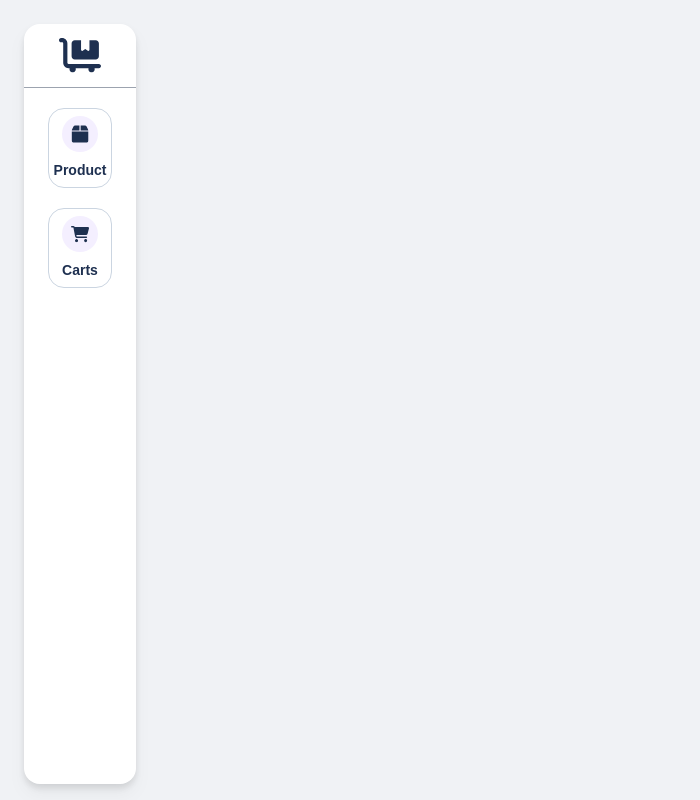
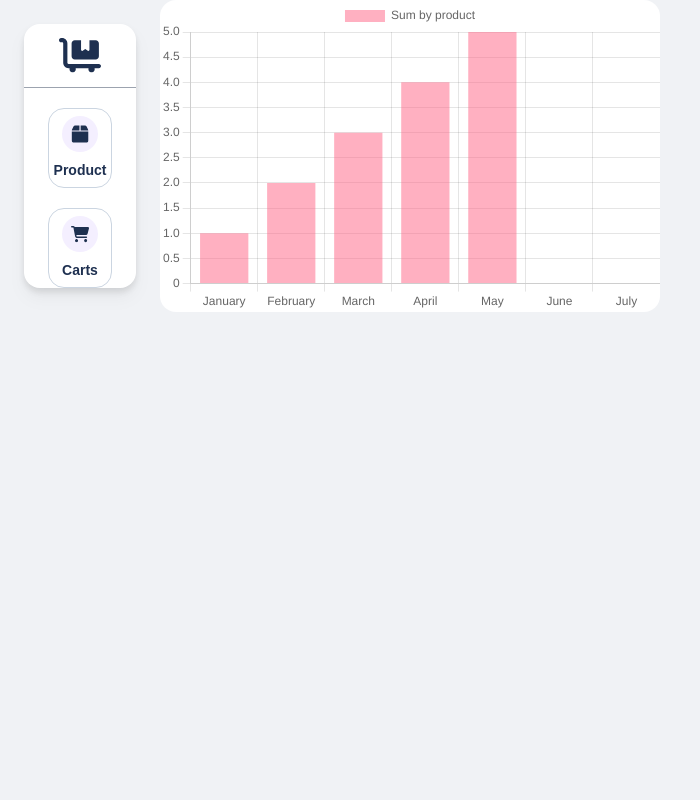
Before and after one commit to chandraapriana/shop, a Next.js app: page / in a window 1280 px wide. Shown: the whole page, without its empty margins (0-700 px from the left). Built offline with nearby package versions, Linux system fonts and the light colour scheme.

Commit message:
feat: create bar chart component

```diff
--- a/src/components/Sidebar/index.tsx
+++ b/src/components/Sidebar/index.tsx
@@ -15,7 +15,7 @@ const Sidebar = () => {
     icon:"/assets/icons/ic_cart.svg"
   }],[])
   return (
-    <div className='md:w-28  bg-white  h-[95%] m-6 fixed rounded-2xl drop-shadow-lg flex flex-col items-center' >
+    <div className='md:w-28  bg-white  h-[100%] m-6 relative rounded-2xl drop-shadow-lg flex flex-col items-center' >
         <div className='w-full h-16 flex justify-center items-center  border-gray-400 border-b-[1px] border-solid'>
             <Image src="/assets/icons/ic_inventory.svg" width={42} height={42}  alt='icon-inventory'/>
         </div>
--- /dev/null
+++ b/src/modules/HomePage/components/BarChart.tsx
@@ -0,0 +1,60 @@
+
+"use client"
+import {
+    Chart as ChartJS,
+    CategoryScale,
+    LinearScale,
+    BarElement,
+    Title,
+    Tooltip,
+    Legend,
+  } from 'chart.js';
+  import { Bar } from 'react-chartjs-2';
+
+  ChartJS.register(
+    CategoryScale,
+    LinearScale,
+    BarElement,
+    Title,
+    Tooltip,
+    Legend
+  );
+
+  export const options = {
+    responsive: true,
+    plugins: {
+      legend: {
+        position: 'top' as const,
+      },
+    //   title: {
+    //     display: true,
+    //     text: 'Chart.js Bar Chart',
+    //   },
+    },
+    maintainAspectRatio: false,
+    aspectRatio: 1
+  };
+
+  const labels = ['January', 'February', 'March', 'April', 'May', 'June', 'July'];
+
+  export const data = {
+    labels,
+    datasets: [
+      {
+        label: 'Sum by product',
+        data: [1,2,3,4,5],
+        backgroundColor: 'rgba(255, 99, 132, 0.5)',
+      },
+
+    ],
+  };
+
+export default function BarChart() {
+
+    return (
+        <div className='bg-white rounded-2xl shadow-xl w-[500px]' style={{ width:"500px" }}>
+       <Bar options={options} data={data} width={"100%"} height={"100%"}  />
+       </div>
+
+    );
+  }
--- a/src/modules/HomePage/index.tsx
+++ b/src/modules/HomePage/index.tsx
@@ -1,9 +1,11 @@
 import Sidebar from "@/components/Sidebar"
+import BarChart from "./components/BarChart"
 
 const HomePage = () => {
   return (
-    <main className="flex min-h-screen flex-col">
+    <main className="flex h-screen flex-row" >
       <Sidebar/>
+      <BarChart/>
     </main>
   )
 }
--- a/src/styles/globals.css
+++ b/src/styles/globals.css
@@ -16,4 +16,5 @@ body {
   background: var(--background);
   font-family: 'Poppins', sans-serif;
   font-weight: 400;
+  min-height:100vh;
 }
```
